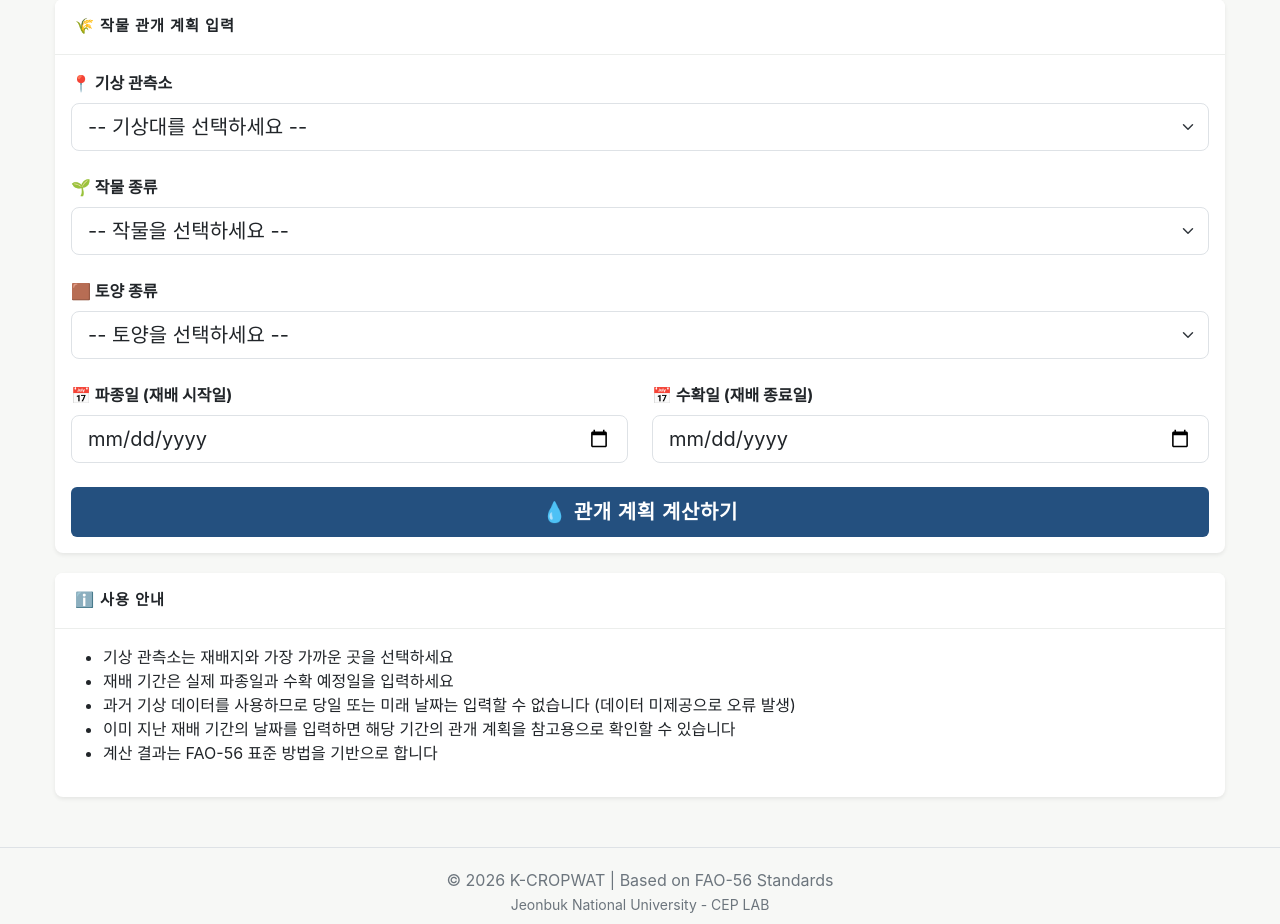
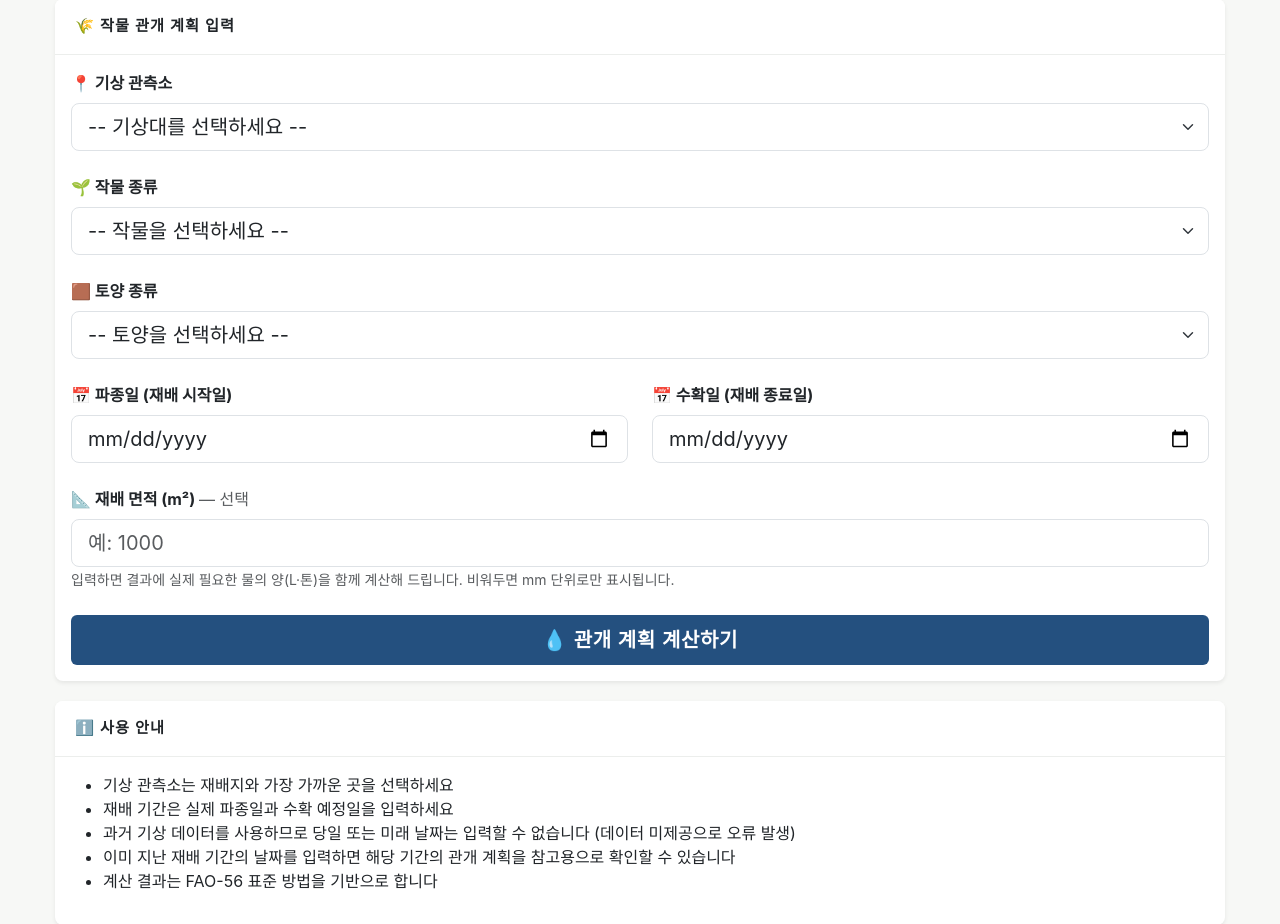
Before and after one commit to JBNUSFLEEHK/K_cropwat, a FastAPI app: page / in a window 1280 px wide. Shown: the part 89-1013 px from the top of the page. Run offline with FastAPI, Linux system fonts and the light colour scheme; parts of the project's set-up code (start-up, migrations or seed data) failed here and were passed over.

Commit message:
Add optional field-area input to convert irrigation depth to volume
Accept an optional field_area (m²) on the calculate form. When given,
Summary Statistics shows the actual water volume (L and tonnes) for the
entered area alongside the mm figures; when blank, results stay mm-only.

Co-Authored-By: Claude Opus 4.8 <noreply@anthropic.com>

```diff
--- a/main.py
+++ b/main.py
@@ -53,7 +53,8 @@ async def calculate(
         crop_id: str = Form(...),
         soil_id: str = Form(...),
         planting_date: str = Form(...),
-        harvest_date: str = Form(...)
+        harvest_date: str = Form(...),
+        field_area: str = Form("")  # 재배 면적 (m², 선택 입력)
 ):
     """CROPWAT 계산 실행"""
 
@@ -142,6 +143,14 @@ async def calculate(
         # 7. 관개 발생일만 필터링
         irrigation_events = [day for day in schedule if day['irrigation'] > 0]
 
+        # 7-1. 재배 면적 파싱 (선택 입력, m²). 유효하지 않으면 None
+        try:
+            area_m2 = float(field_area)
+            if area_m2 <= 0:
+                area_m2 = None
+        except (ValueError, TypeError):
+            area_m2 = None
+
         # 8. 결과 페이지 렌더링
         return templates.TemplateResponse("results.html", {
             "request": request,
@@ -154,6 +163,7 @@ async def calculate(
             "cwr_data": cwr_data,
             "irrigation_events": irrigation_events,
             "summary": summary,
+            "area_m2": area_m2,  # None이면 면적 환산 표시 안 함
             # 관개 스케줄 그래프용 데이터 (뿌리 생장에 따라 RAM/TAM은 일자별로 변함)
             "chart_days": [row['day'] for row in schedule],
             "chart_depletion": [row['depletion_before'] for row in schedule],
--- a/templates/index.html
+++ b/templates/index.html
@@ -68,6 +68,14 @@
                 </div>
             </div>
 
+            <!-- 재배 면적 (선택) -->
+            <div class="mb-4">
+                <label for="field_area" class="form-label fw-bold">📐 재배 면적 (m²) <span class="text-muted fw-normal">— 선택</span></label>
+                <input type="number" class="form-control form-control-lg" min="1" step="1"
+                       id="field_area" name="field_area" placeholder="예: 1000">
+                <small class="form-text text-muted">입력하면 결과에 실제 필요한 물의 양(L·톤)을 함께 계산해 드립니다. 비워두면 mm 단위로만 표시됩니다.</small>
+            </div>
+
             <!-- 제출 버튼 -->
             <div class="d-grid gap-2">
                 <button type="submit" class="btn btn-primary btn-lg">
```
Also changed, not shown: templates/results.html (+25 -0 lines).
